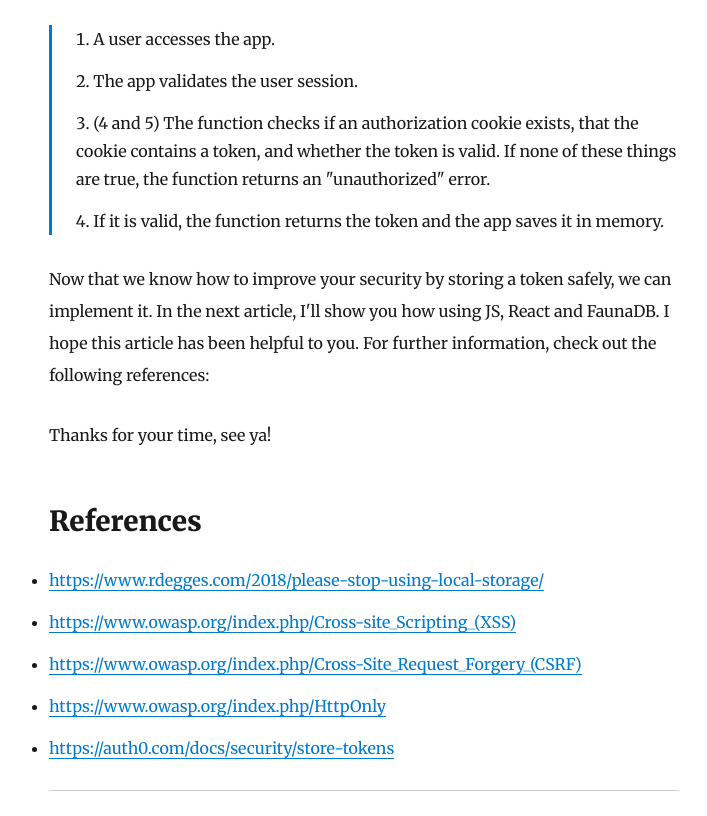
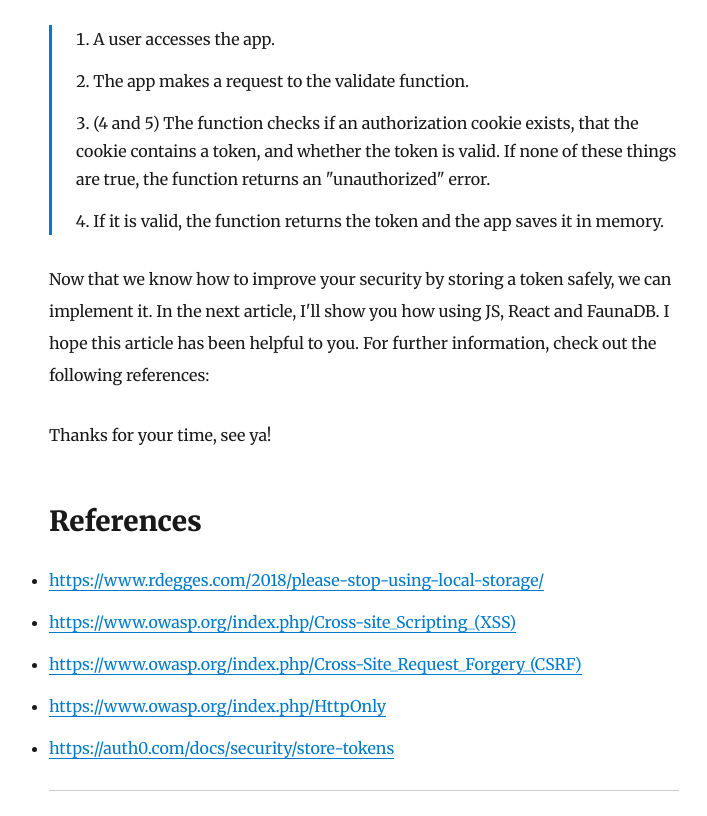
Before and after one commit to BrunoQuaresma/blog, a Gatsby site: page /how-to-store-tokens-safely/ in a window 1280 px wide. Shown: the part 2647-3463 px from the top of the page, without its empty margins (276-983 px from the left). Built offline with nearby package versions, Linux system fonts and the light colour scheme; Gatsby itself is replaced by a stand-in of ours; some packages are replaced by stand-ins of ours.

Commit message:
Update content/blog/how-to-store-tokens-safely/index.md
Co-Authored-By: Ewan Edwards <46354154+faunaee@users.noreply.github.com>

```diff
--- a/content/blog/how-to-store-tokens-safely/index.md
+++ b/content/blog/how-to-store-tokens-safely/index.md
@@ -40,7 +40,7 @@ Ok, so if my user refreshs the page it will loose the token and crash my app so
 In this flow we need to check if the user is already logged in. So the app send a request to the validate function which will check if there is any token stored in the cookie and if it is valid. If it is valid, the validate functions returns it to the app which will store it in the memory. Like we did before, I put it in a more descriptive way right bellow:
 
 1. A user accesses the app.
-2. The app validates the user session.
+2. The app makes a request to the validate function.
 3. (4 and 5) The function checks if an authorization cookie exists, that the cookie contains a token, and whether the token is valid. If none of these things are true, the function returns an "unauthorized" error.
 6. If it is valid, the function returns the token and the app saves it in memory.
 
```
